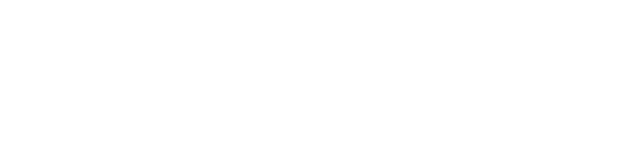
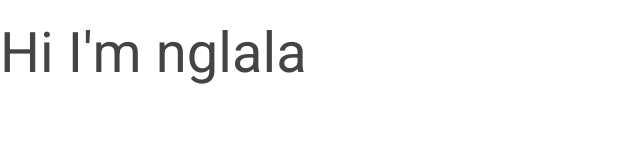
Before and after one commit to web-dave/nglala, a website: page src/index.html in a window 1280 px wide. Shown: the whole page, without its empty margins (0-640 px from the left). Drawn offline with nearby package versions, Linux system fonts and the light colour scheme.

Commit message:
start from here

```diff
--- a/src/index.html
+++ b/src/index.html
@@ -9,7 +9,7 @@
 </head>
 
 <body>
-    <top-nav></top-nav>
+    <h1>Hi I'm nglala</h1>
     <script src="../node_modules/angular/angular.js" />
     <script src="../node_modules/angular-route/angular-route.js" />
 
```
